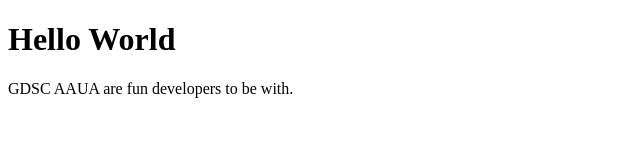
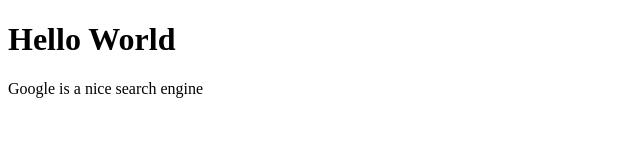
Before and after one commit to jilh/aaua, a plain HTML site: page index.html in a window 1280 px wide. Shown: the whole page, without its empty margins (0-640 px from the left). Drawn offline with Linux system fonts and the light colour scheme.

Commit message:
changed the paragraph text

```diff
--- a/index.html
+++ b/index.html
@@ -8,6 +8,6 @@
 </head>
 <body>
     <h1>Hello World</h1>
-    <p>GDSC AAUA are fun developers to be with.</p>
+    <p>Google is a nice search engine</p>
 </body>
 </html>
```
